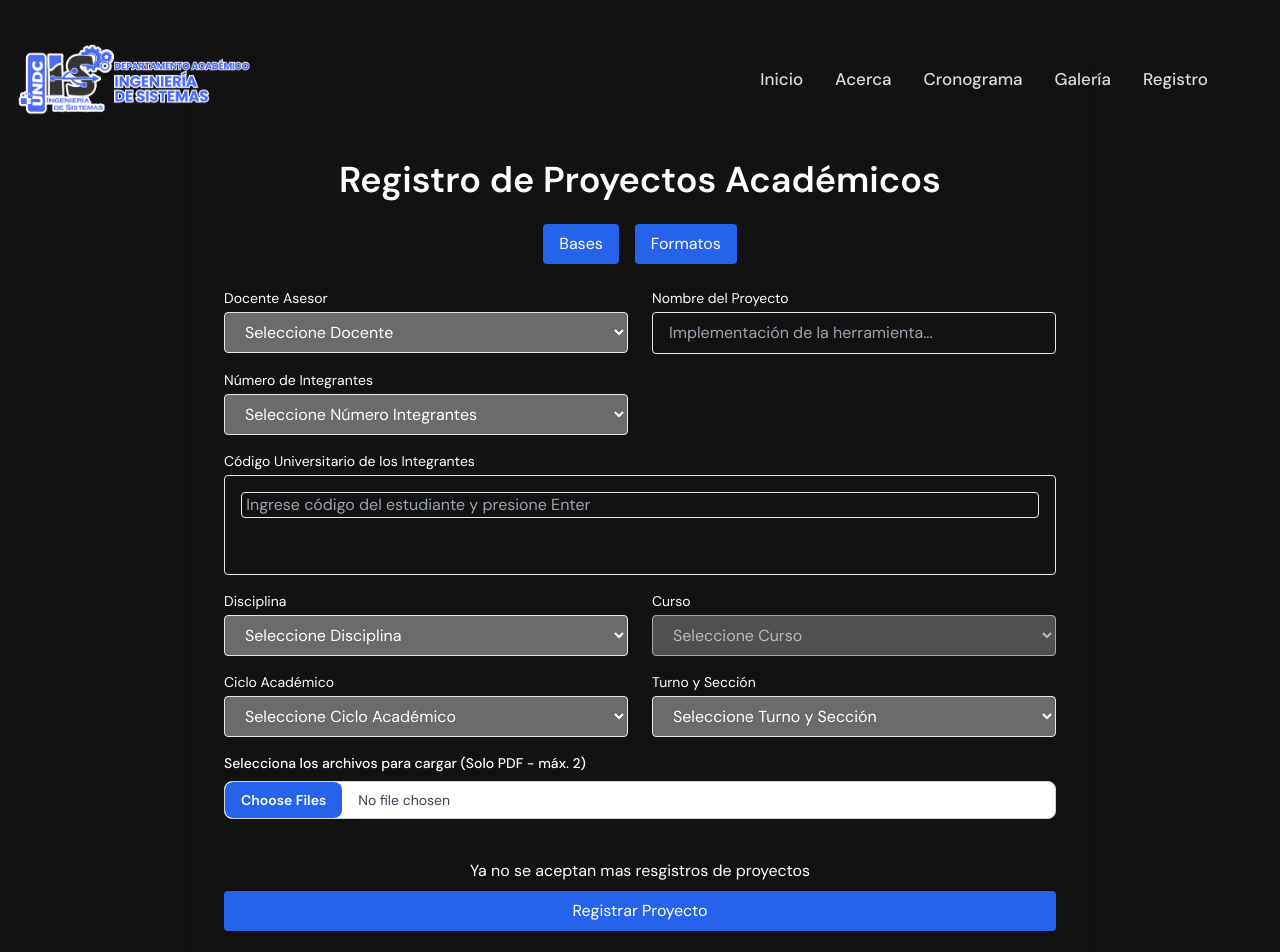
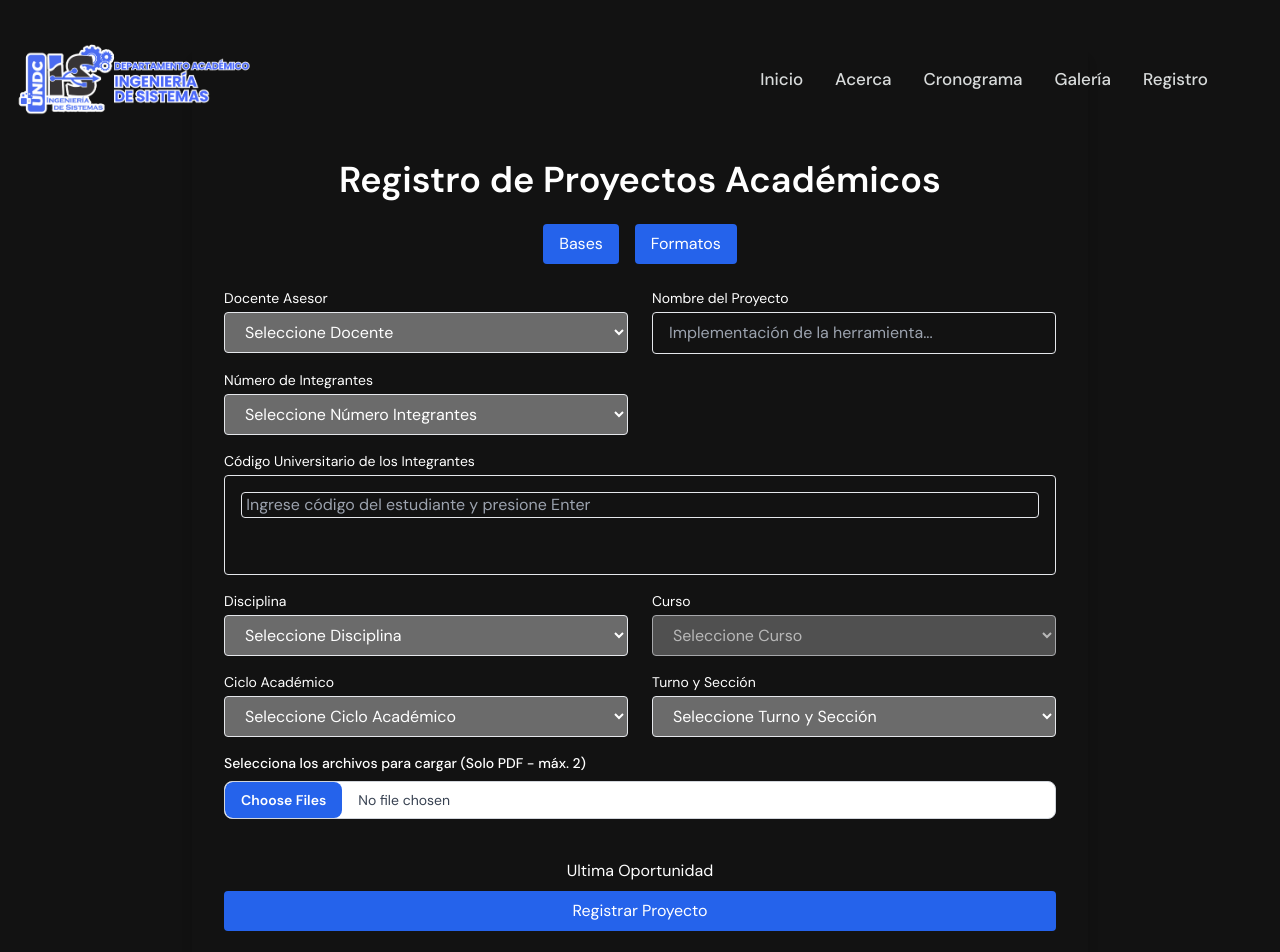
Before and after one commit to BeniAlexis23/JEPA-DAIS-2025, a Next.js app in the folder frontend/: page /register in a window 1280 px wide. Shown: the top 952 px of the page. Built offline with nearby package versions, Linux system fonts and the light colour scheme.

Commit message:
hibilitar register

```diff
--- a/frontend/src/components/RegisterForm/index.tsx
+++ b/frontend/src/components/RegisterForm/index.tsx
@@ -276,7 +276,7 @@ const RegisterForm = () => {
                     <UploadFiles files={files} setFiles={setFiles} />
                 </div>
                 <div className="md:col-span-2">
-                    <p className="text-center mb-2">Ya no se aceptan mas resgistros de proyectos</p>
+                    <p className="text-center mb-2">Ultima Oportunidad</p>
                     {/*<div className="w-full text-center bg-red-600 text-white py-2 rounded hover:bg-red-700 transition">
                         Registro Cerrado
                     </div>*/}
```
